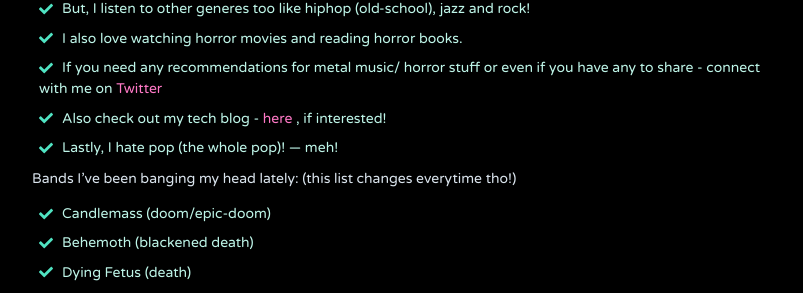
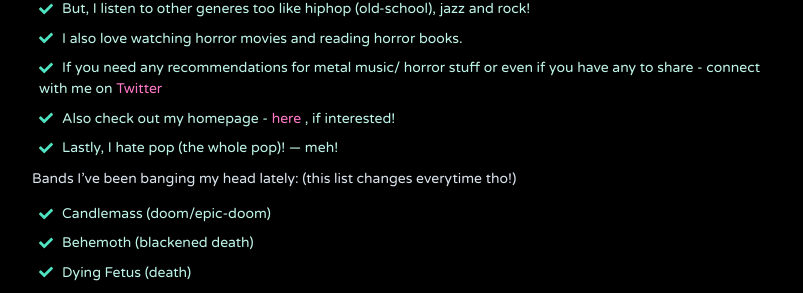
Before and after one commit to jithendrabsy/thoughts, a Jekyll site: the page built from _posts/2060-12-31-jbsy.md, in a window 1280 px wide. Shown: the part 364-657 px from the top of the page, without its empty margins (238-1041 px from the left). Built offline with Jekyll 4.4.1, drawn with Linux system fonts in a browser that asks for light colours; nearby versions of some CDN libraries.

Commit message:
Update 2060-12-31-jbsy.md

```diff
--- a/_posts/2060-12-31-jbsy.md
+++ b/_posts/2060-12-31-jbsy.md
@@ -12,7 +12,7 @@ Want to know a bit about me?
 - But, I listen to other generes too like hiphop (old-school), jazz and rock!
 - I also love watching horror movies and reading horror books.
 - If you need any recommendations for metal music/ horror stuff or even if you have any to share - connect with me on [Twitter](https://twitter.com/jithendrabsy)
-- Also check out my tech blog - [here](https://jithendrabsy.github.io/blog/) , if interested!
+- Also check out my homepage - [here](https://jithendrabsy.github.io/) , if interested!
 - Lastly, I hate pop (the whole pop)! --- meh!
 
 
```
